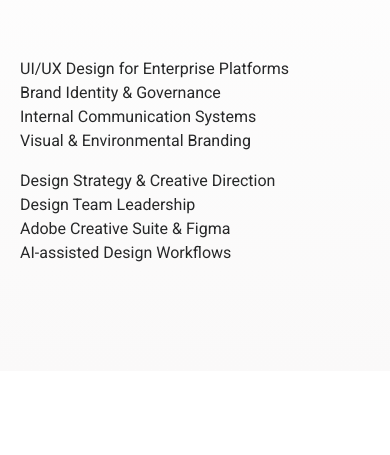
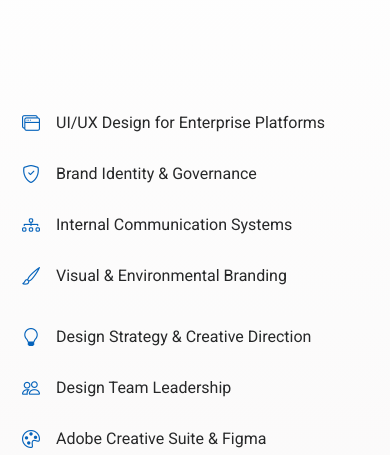
Before and after one commit to charlesjain/resume, a plain HTML site: page index.html in a window 390 px wide. Shown: the part 2473-2928 px from the top of the page. Drawn offline with nearby package versions, Linux system fonts and the light colour scheme; animation ran at ten frames a second.

Commit message:
Enhance Skills and Resume sections with icons and improved layout
Skills Section:
- Add Bootstrap icons to each skill item for better visual hierarchy
- Center and refine layout with max-width constraint (900px)
- Improve spacing and alignment with icon-text pairs
- Add responsive column gaps for desktop view

Resume Section:
- Restore bullet points (disc style) for list items
- Style bullet markers with accent color
- Ensure proper list-item display across all breakpoints

```diff
--- a/assets/css/main.css
+++ b/assets/css/main.css
@@ -852,6 +852,50 @@
   background-color: var(--accent-color);
 }
 
+.skills-list {
+  list-style: none;
+  padding: 0;
+  margin: 0;
+}
+
+.skills-list li {
+  display: flex;
+  align-items: center;
+  gap: 14px;
+  padding: 12px 0;
+  font-size: 16px;
+}
+
+.skills-list li i {
+  width: 22px;
+  text-align: center;
+  font-size: 18px;
+  color: var(--accent-color);
+  flex-shrink: 0;
+}
+
+
+/* =========================
+   Skills Layout Refinement
+========================= */
+
+.skills-wrapper {
+  max-width: 900px;
+  margin: 0 auto;
+}
+
+.skills-content {
+  margin-top: 40px;
+  row-gap: 10px;
+}
+
+@media (min-width: 992px) {
+  .skills-content {
+    column-gap: 40px;
+  }
+}
+
+
 /*--------------------------------------------------------------
 # Resume Section
 --------------------------------------------------------------*/
@@ -889,17 +933,25 @@
 
 .resume .resume-item ul {
   padding-left: 20px;
+	list-style: disc;
 }
 
 .resume .resume-item ul li {
   padding-bottom: 10px;
+	display: list-item;
 }
 
 @media (max-width: 768px) {
   .resume .resume-item ul li {
     margin-right: 10px;
-  }
-}
+	  display: list-item;
+  }
+}
+
+.resume .resume-item ul li::marker {
+  color: var(--accent-color);
+}
+
 
 .resume .resume-item:last-child {
   padding-bottom: 0;
--- a/index.html
+++ b/index.html
@@ -210,26 +210,26 @@
         <p>Core capabilities spanning enterprise design systems, brand leadership, and strategic communication.</p>
       </div><!-- End Section Title -->
 
-      <div class="container" data-aos="fade-up" data-aos-delay="200">
-        <div class="row skills-content">
+      <div class="container skills-wrapper" data-aos="fade-up" data-aos-delay="200">
 
-          <div class="col-lg-6" data-aos="fade-right" data-aos-delay="100">
-            <ul>
-             <li>UI/UX Design for Enterprise Platforms</li>
-    <li>Brand Identity & Governance</li>
-    <li>Internal Communication Systems</li>
-    <li>Visual & Environmental Branding</li>
-            </ul>
-          </div>
+        <div class="row skills-content justify-content-center">
 
-          <div class="col-lg-6" data-aos="fade-left" data-aos-delay="200">
-            <ul>
-              <li>Design Strategy & Creative Direction</li>
-    <li>Design Team Leadership</li>
-    <li>Adobe Creative Suite & Figma</li>
-    <li>AI-assisted Design Workflows</li>
-            </ul>
-          </div>
+          <div class="col-lg-5 col-md-6" data-aos="fade-right" data-aos-delay="100">
+  <ul class="skills-list">
+    <li><i class="bi bi-window-stack"></i> UI/UX Design for Enterprise Platforms</li>
+    <li><i class="bi bi-shield-check"></i> Brand Identity & Governance</li>
+    <li><i class="bi bi-diagram-3"></i> Internal Communication Systems</li>
+    <li><i class="bi bi-brush"></i> Visual & Environmental Branding</li>
+  </ul>
+</div>
+			<div class="col-lg-5 col-md-6" data-aos="fade-left" data-aos-delay="200">
+  <ul class="skills-list">
+    <li><i class="bi bi-lightbulb"></i> Design Strategy & Creative Direction</li>
+    <li><i class="bi bi-people"></i> Design Team Leadership</li>
+    <li><i class="bi bi-palette"></i> Adobe Creative Suite & Figma</li>
+    <li><i class="bi bi-cpu"></i> AI-assisted Design Workflows</li>
+  </ul>
+</div>
 
         </div>
       </div>
```
Also changed, not shown: 1 other file.
